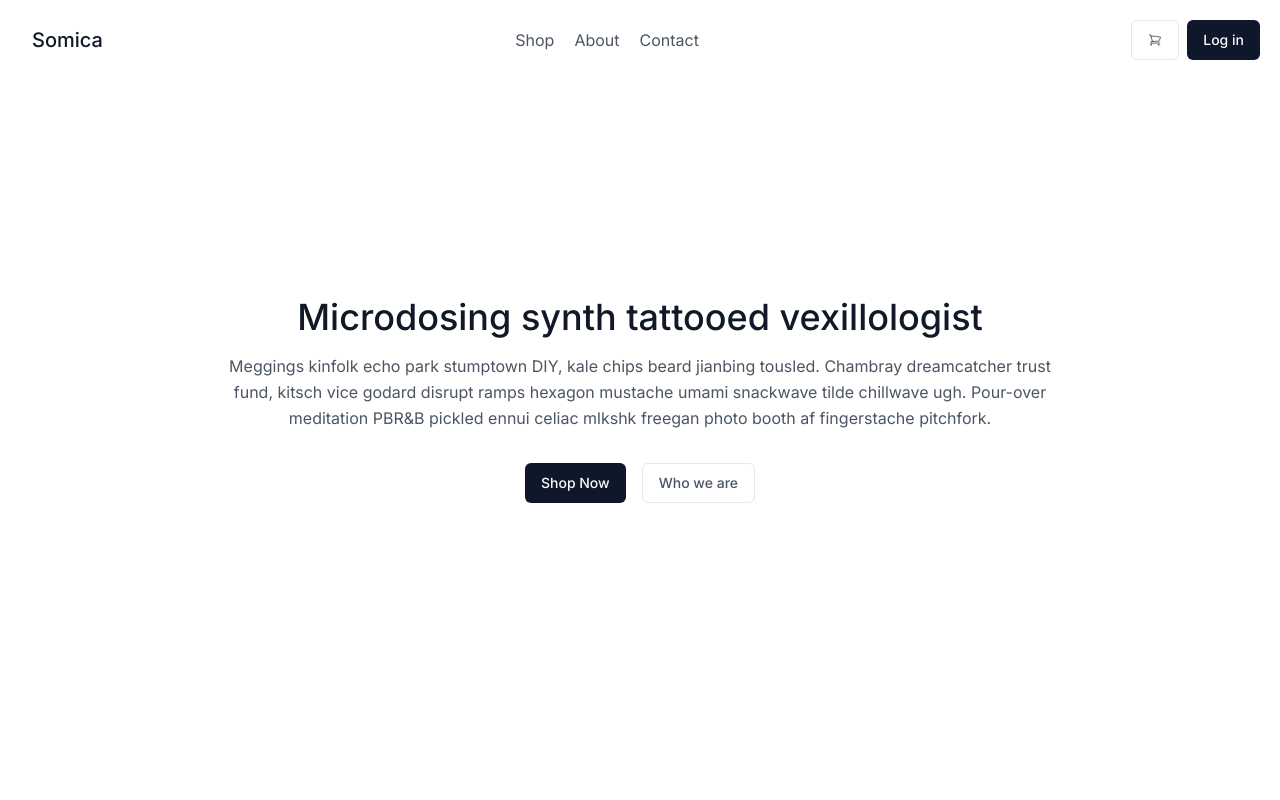
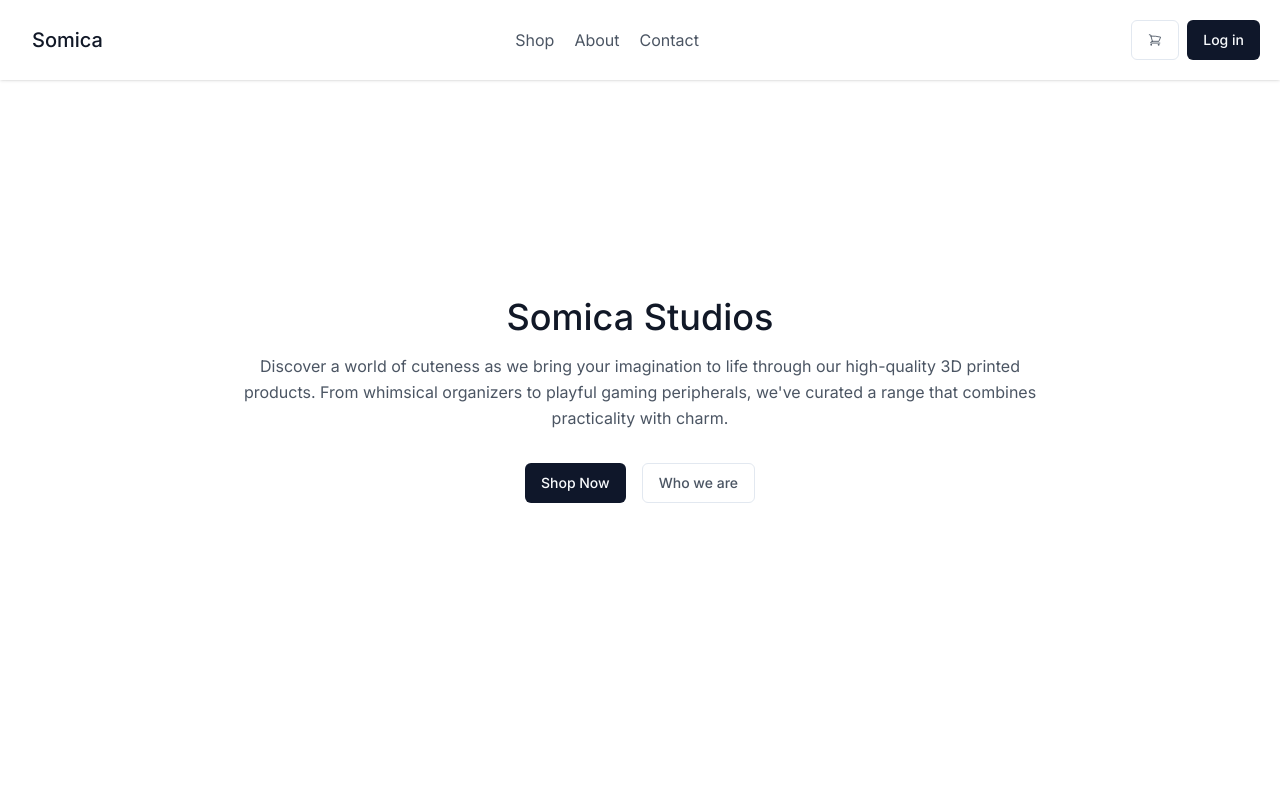
Before and after one commit to disosur/somica-studios-ecommerce-site, a Next.js app: page / in a window 1280 px wide. Shown: the top 800 px of the page. Built offline with nearby package versions, Linux system fonts and the light colour scheme; no server answers; the database is empty.

Commit message:
added some website copy

```diff
--- a/app/(ecommerce)/page.tsx
+++ b/app/(ecommerce)/page.tsx
@@ -15,14 +15,13 @@ export default async function Home() {
         <div className="container flex flex-col items-center justify-center h-screen px-5 py-24 mx-auto">
           <div className="w-full text-center lg:w-2/3">
             <h1 className="mb-4 text-3xl font-medium text-gray-900 title-font sm:text-4xl">
-              Microdosing synth tattooed vexillologist
+              Somica Studios
             </h1>
             <p className="mb-8 leading-relaxed">
-              Meggings kinfolk echo park stumptown DIY, kale chips beard
-              jianbing tousled. Chambray dreamcatcher trust fund, kitsch vice
-              godard disrupt ramps hexagon mustache umami snackwave tilde
-              chillwave ugh. Pour-over meditation PBR&amp;B pickled ennui celiac
-              mlkshk freegan photo booth af fingerstache pitchfork.
+              Discover a world of cuteness as we bring your imagination to life
+              through our high-quality 3D printed products. From whimsical
+              organizers to playful gaming peripherals, we've curated a range
+              that combines practicality with charm.
             </p>
             <div className="flex justify-center gap-4">
               <Link href="/shop">
--- a/components/Coded sections/Navbar.tsx
+++ b/components/Coded sections/Navbar.tsx
@@ -5,7 +5,7 @@ import { HiOutlineShoppingCart } from "react-icons/hi2";
 
 export default function Navbar() {
   return (
-    <header className="fixed z-50 w-screen text-gray-600 bg-white body-font">
+    <header className="fixed z-50 w-screen text-gray-600 bg-white shadow body-font">
       <div className="container flex flex-row items-center justify-center gap-10 p-5 mx-auto md:flex-row">
         <Link href="/" className="font-medium text-gray-900 title-font md:mb-0">
           <span className="ml-3 text-xl">Somica</span>
--- a/components/shared/ProductCard.tsx
+++ b/components/shared/ProductCard.tsx
@@ -24,7 +24,7 @@ export default function ProductCard({ product }: ProductCardProps) {
           <Image
             className="rounded-2xl"
             src={product.imageURL[0]}
-            alt="image"
+            alt={product.name}
             width={350}
             height={350}
           />
```
